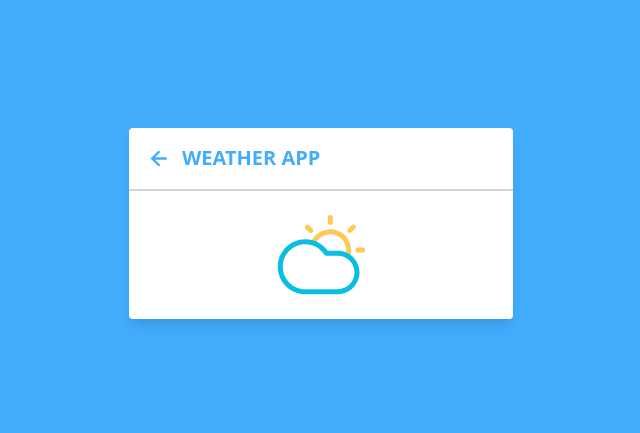
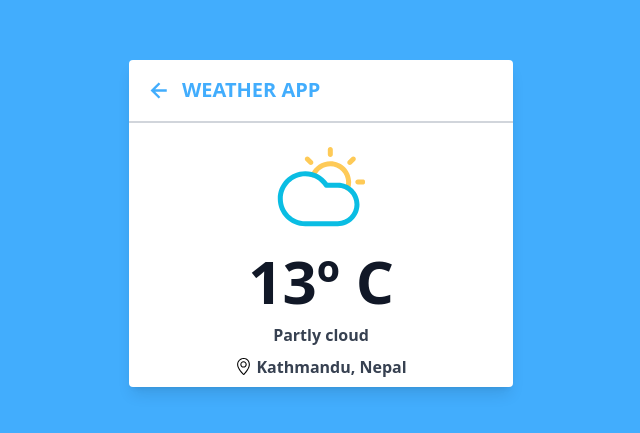
Before and after one commit to zehan12/hootboard_Task, a React (Vite) app: page / in a window 1280 px wide. Shown: the part 169-602 px from the top of the page, without its empty margins (319-959 px from the left). Built offline with nearby package versions, Linux system fonts and the light colour scheme.

Commit message:
add temperature and location details

```diff
--- a/src/pages/WeatherDetail.jsx
+++ b/src/pages/WeatherDetail.jsx
@@ -1,16 +1,17 @@
 import { Fragment } from "react";
-import {BiLeftArrowAlt} from "react-icons/bi"
+import { BiLeftArrowAlt } from "react-icons/bi";
+import {SlLocationPin} from "react-icons/sl"
 
 const WeatherDetail = () => {
     return (
         <Fragment>
             <div className="w-full bg-white rounded shadow-lg m-2 md:max-w-sm md:mx-auto cursor-pointer flex flex-col justify-center items-center text-center border-none">
-                <div class="text-md text-xl text-left w-full font-semibold  text-[#42ADFD] p-4 border-b-2 border-b-gray-300 flex items-center gap-2">
+                <div className="text-md text-xl text-left w-full font-semibold  text-[#42ADFD] p-4 border-b-2 border-b-gray-300 flex items-center gap-2">
                     <span><BiLeftArrowAlt size={29} /></span>
-                    <span class="uppercase">Weather App</span>
+                    <span className="uppercase">Weather App</span>
                 </div>
-                <div class="w-32 h-32 flex items-center justify-center">
-                    <svg class="h-20" viewBox="0 0 81 73" version="1.1" xmlns="http://www.w3.org/2000/svg" xmlns:xlink="http://www.w3.org/1999/xlink">
+                <div className="w-32 h-32 flex items-center justify-center">
+                    <svg className="h-20" viewBox="0 0 81 73" version="1.1" xmlns="http://www.w3.org/2000/svg" xmlns:xlink="http://www.w3.org/1999/xlink">
                         <g id="Page-1" stroke="none" stroke-width="1" fill="none" fill-rule="evenodd">
                             <g id="Desktop-HD" transform="translate(-174.000000, -308.000000)" fill-rule="nonzero">
                                 <g id="Group" transform="translate(95.000000, 222.000000)">
@@ -23,6 +24,14 @@
                         </g>
                     </svg>
                 </div>
+                <div className="text-6xl font-semibold text-gray-900 mb-3">13º C</div>
+                <p className="text-gray-700 font-semibold  mb-2">Partly cloud</p>
+                <div className="flex items-center justify-center gap-1">
+                    <SlLocationPin className="mb-2" size={"17"} />
+                    <p class="text-gray-700 font-semibold  mb-2">Kathmandu, Nepal</p>
+                </div>
+
+
 
             </div>
         </Fragment>
```
